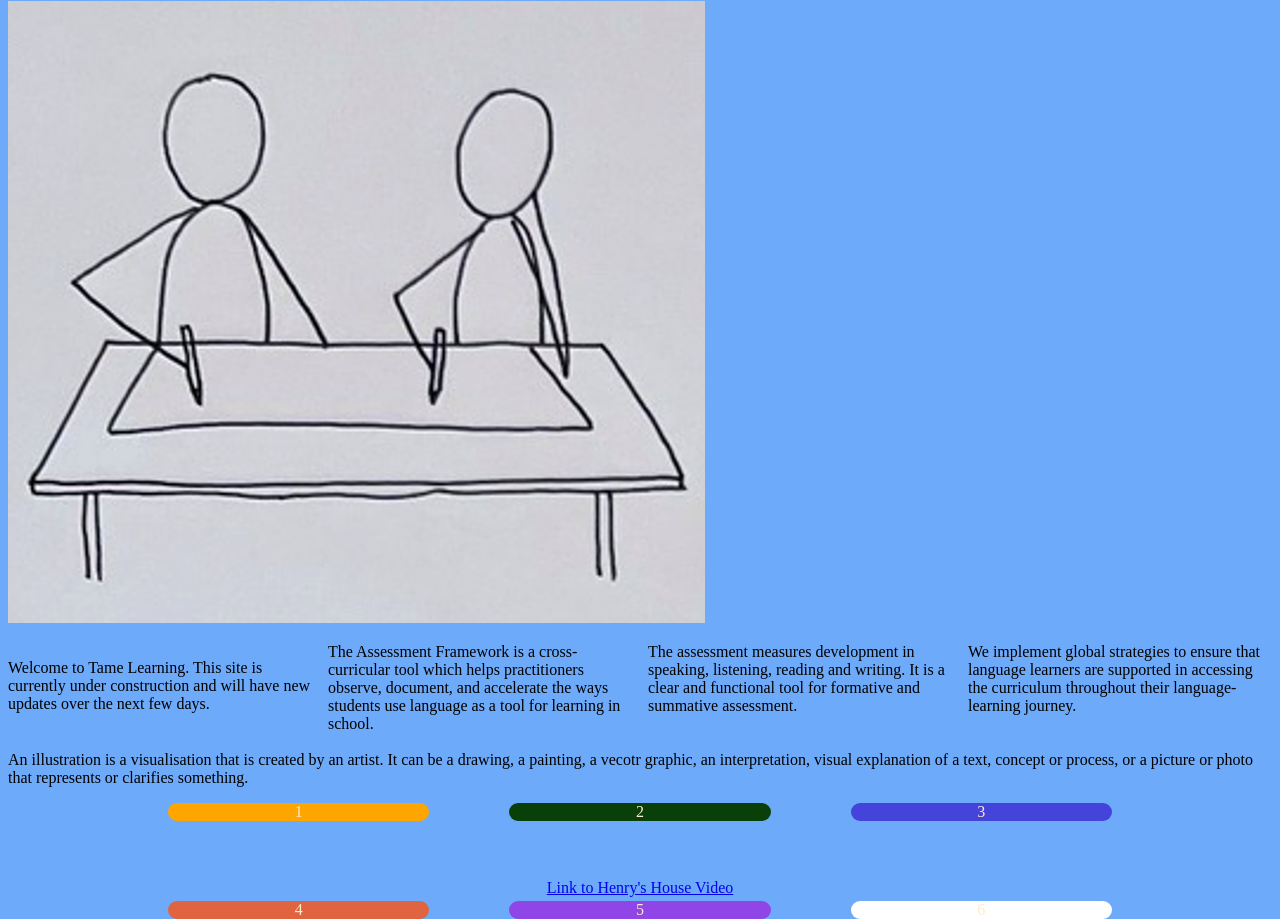
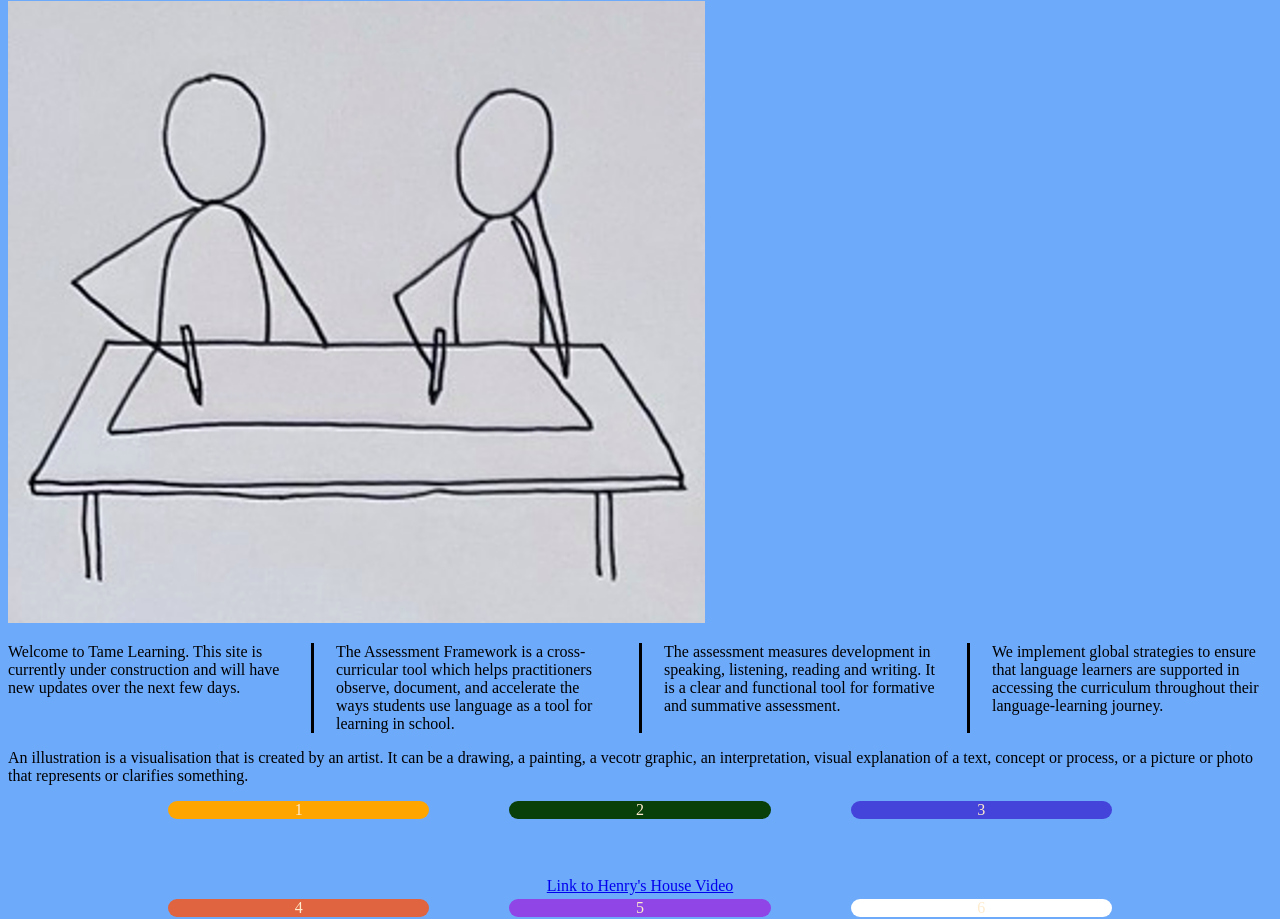
Before and after one commit to willtame/tamelearning.com, a plain HTML site: page index.html in a window 1280 px wide. Shown: the part 655-1574 px from the top of the page. Drawn offline with Linux system fonts and the light colour scheme.

Commit message:
commit main.css

```diff
--- a/css/main.css
+++ b/css/main.css
@@ -79,5 +79,11 @@
 }
 
 .columns {
-    column-count: 4;
+    columns: 4 250px;
+    column-rule: 3px solid #000000;
+    column-gap: 3rem;
 }
+
+.columns p {
+  margin-top: 0;
+}
```
